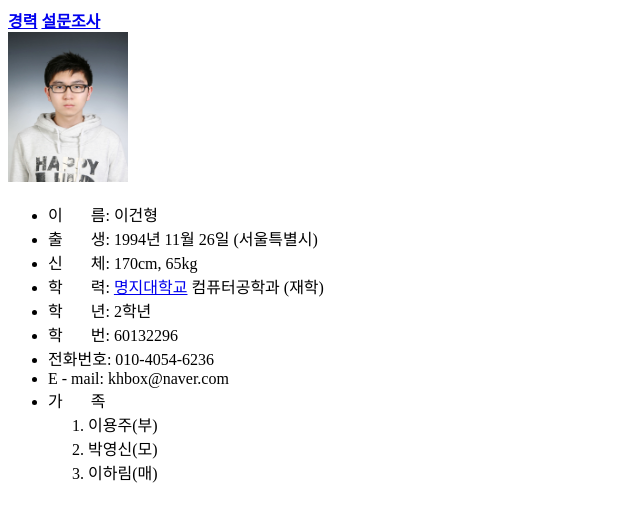
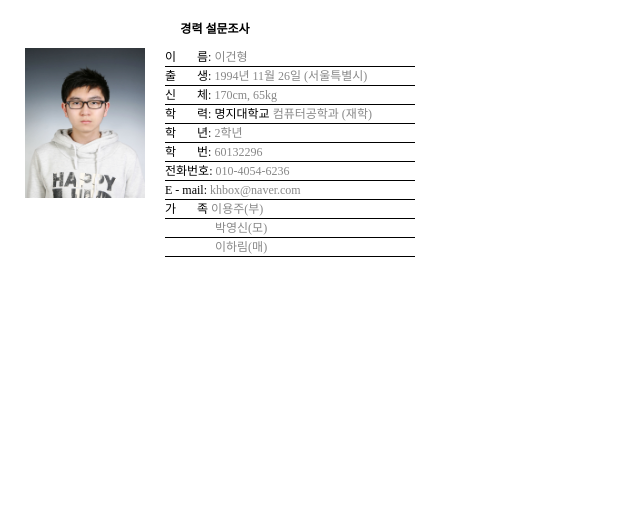
Before and after one commit to KunHyungLee/git_hw1, a plain HTML site: page index.html in a window 1280 px wide. Shown: the whole page, without its empty margins (0-640 px from the left). Drawn offline with Linux system fonts and the light colour scheme.

Commit message:
css index page
Apply css in index.html file

```diff
--- a/index.html
+++ b/index.html
@@ -2,28 +2,42 @@
 <head>
 	<meta charset="utf-8">
 	<title>Main</title>
+	<link rel="stylesheet" href="./stylesheet/index.css" type="text/css">
+	<link rel="stylesheet" href="./stylesheet/reset.css" type="text/css">
 </head>
 <body>
+	<div id="wrap">
+		<div id="top">
 			<b><a href="./index2.html">경력</a></b>
 			<b><a href="./index3.html">설문조사</a></b><br/>
+		</div>
+		<div id="left">
 			<img src="./images/60132296.jpg" width="120" height="150" alt="이건형"/>
+		</div>
+
+		<div id="right">
+			<div id="right_top">
 				<ul>
-		<li>이&nbsp;&nbsp;&nbsp;&nbsp;&nbsp;&nbsp;&nbsp;름: 이건형</li>
-		<li>출&nbsp;&nbsp;&nbsp;&nbsp;&nbsp;&nbsp;&nbsp;생: 1994년 11월 26일 (서울특별시)</li>
-		<li>신&nbsp;&nbsp;&nbsp;&nbsp;&nbsp;&nbsp;&nbsp;체: 170cm, 65kg</li>
-		<li>학&nbsp;&nbsp;&nbsp;&nbsp;&nbsp;&nbsp;&nbsp;력: <a href="http://mju.ac.kr/">명지대학교</a> 컴퓨터공학과 (재학)</li>
-		<li>학&nbsp;&nbsp;&nbsp;&nbsp;&nbsp;&nbsp;&nbsp;년: 2학년</li>
-		<li>학&nbsp;&nbsp;&nbsp;&nbsp;&nbsp;&nbsp;&nbsp;번: 60132296</li>
-		<li>전화번호: 010-4054-6236</li>
-		<li>E&nbsp;-&nbsp;mail: khbox@naver.com</li>
-		<li>가&nbsp;&nbsp;&nbsp;&nbsp;&nbsp;&nbsp;&nbsp;족
+					<li>이&nbsp;&nbsp;&nbsp;&nbsp;&nbsp;&nbsp;&nbsp;름: <span class="gray">이건형</span></li>
+					<li>출&nbsp;&nbsp;&nbsp;&nbsp;&nbsp;&nbsp;&nbsp;생: <span class="gray">1994년 11월 26일 (서울특별시)</span></li>
+					<li>신&nbsp;&nbsp;&nbsp;&nbsp;&nbsp;&nbsp;&nbsp;체: <span class="gray">170cm, 65kg</span></li>
+					<li>학&nbsp;&nbsp;&nbsp;&nbsp;&nbsp;&nbsp;&nbsp;력: <span class="gray"><a href="http://mju.ac.kr/">명지대학교</a> 컴퓨터공학과 (재학)</span></li>
+					<li>학&nbsp;&nbsp;&nbsp;&nbsp;&nbsp;&nbsp;&nbsp;년: <span class="gray">2학년</span></li>
+					<li>학&nbsp;&nbsp;&nbsp;&nbsp;&nbsp;&nbsp;&nbsp;번: <span class="gray">60132296</span></li>
+					<li>전화번호: <span class="gray">010-4054-6236</span></li>
+					<li>E&nbsp;-&nbsp;mail: <span class="gray">khbox@naver.com</span></li>
+					<li>가&nbsp;&nbsp;&nbsp;&nbsp;&nbsp;&nbsp;&nbsp;족 <span class="gray">이용주(부)</span></li>
 					<ol>
-				<li>이용주(부)</li>
-				<li>박영신(모)</li>
-				<li>이하림(매)</li>
+						<li><span class="gray">박영신(모)</span></li>
+						<li><span class="gray">이하림(매)</span></li>
 					</ol>
-		</li>
+				</ul>
+			</div>
+		</div>
 
-	</ul>
+		<div id="middle">
+
+		</div>
+	</div>
 </body>
 </html>
--- /dev/null
+++ b/stylesheet/index.css
@@ -0,0 +1,70 @@
+html {
+	color: #000;
+	background-color: #FFF;
+	padding: 20px 0;
+	font: 12px/18px "맑은 고딕", "Malgun Gothic", "굴림", "Gulim";
+}
+
+#wrap {
+	width: 400px;
+	margin-left: 15px;
+	background-color: #FFF;
+}
+
+#top {
+	text-align: center;
+}
+
+#top a:link, a:visited {
+	color: #000;
+	text-decoration: none;
+	font-weight: bold;
+}
+
+#top a:hover, a:active {
+	color: red;
+}
+
+#left {
+	float: left;
+	min-height: 150px;
+	margin: 10px;
+}
+
+#right_top {
+	width: 250px;
+	margin: 10px 0 0 150px;
+}
+
+#right_top a:link, a:visited {
+	color: #000;
+	text-decoration: none;
+}
+
+#right_top a:hover, a:active {
+	color: blue;
+}
+
+#right_top ul {
+	list-style: none;
+	padding:0;
+	margin:0;
+}
+
+#right_top ul li {
+	list-style: none;
+	border-bottom: 1px solid #000;
+}
+
+#right_top ul li:hover {
+	background-color: #e5e5e5;
+}
+
+#right_top ul ol {
+	text-indent: 50px;
+}
+
+span.gray {
+	color: #888;
+	margin: 0 5px 0 0;
+}
--- /dev/null
+++ b/stylesheet/reset.css
@@ -0,0 +1,57 @@
+html {
+	color: #000;
+	background: #FFF;
+}
+body, div, dl, dt, dd, ul, ol, li, h1, h2, h3, h4, h5, h6, pre, code, form, fieldset, legend, input, button, textarea, p, blockquote, th, td {
+	margin: 0;
+	padding: 0;
+}
+table {
+	border-collapse: collapse;
+	border-spacing: 0;
+}
+fieldset, img {
+	border: 0;
+}
+address, caption, cite, code, dfn, em, strong, th, var, optgroup {
+	font-style: inherit;
+	font-weight: inherit;
+}
+del, ins {
+	text-decoration: none;
+}
+li {
+	list-style: none;
+}
+caption, th {
+	text-align: left;
+}
+h1, h2, h3, h4, h5, h6 {
+	font-size: 100%;
+	font-weight: normal;
+}
+q:before, q:after {
+	content: '';
+}
+abbr, acronym {
+	border: 0;
+	font-variant: normal;
+}
+sup {
+	vertical-align:baseline;
+}
+sub {
+	vertical-align: baseline;
+}
+legend {
+	color:#000;
+}
+input, button, textarea, select, optgroup, option {
+	font-family: inherit;
+	font-size: inherit;
+	font-style: inherit;
+	font-weight: inherit;
+}
+input, button, textarea, select {
+	*font-size:100%;
+}
```
Lines whose indentation alone changed are shown as unchanged.
